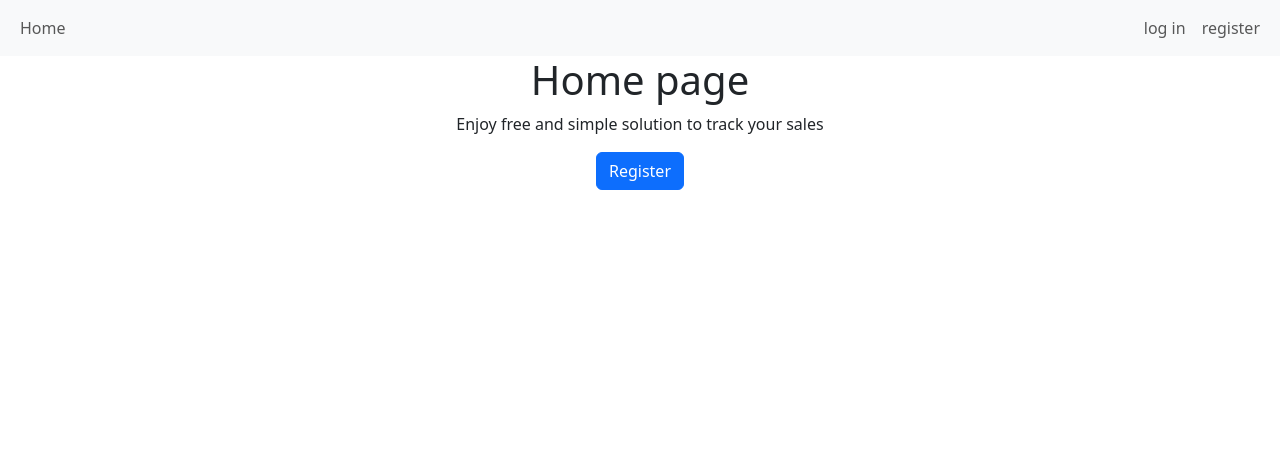
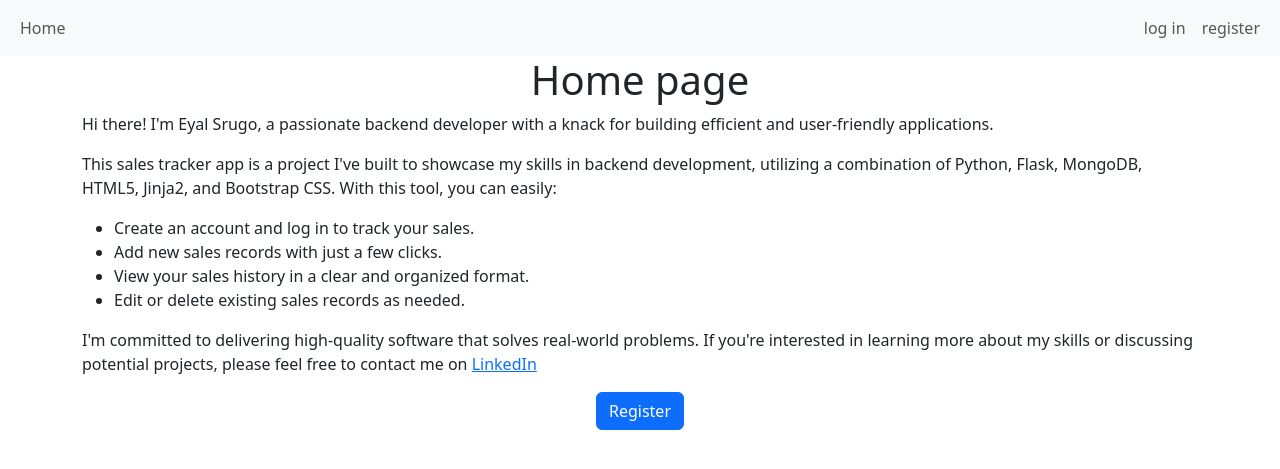
Before and after one commit to eyals208/Sales-Tracker, a Flask app: page / in a window 1280 px wide. Shown: the top 469 px of the page. Run offline with Flask 3, Linux system fonts and the light colour scheme.

Commit message:
add introduction to home page

```diff
--- a/sales_tracker/templates/home.html
+++ b/sales_tracker/templates/home.html
@@ -3,7 +3,22 @@
 {%- block main_content %}
 	<div class="container-xl text-center">
 		<h1 class="title">Home page</h1>
-		<p class="description">Enjoy free and simple solution to track your sales</p>
-		<a class="btn btn-primary" href=" {{ url_for('pages.register') }} " role="button">Register</a>
+		<div class="text-start">
+
+			<p>Hi there! I'm Eyal Srugo, a passionate backend developer with a knack for building efficient and user-friendly applications.</p>
+			<p>This sales tracker app is a project I've built to showcase my skills in backend development, utilizing a combination of Python, Flask, MongoDB, HTML5, Jinja2, and Bootstrap CSS. With this tool, you can easily:</p>
+			<ul>
+				<li>Create an account and log in to track your sales.</li>
+				<li>Add new sales records with just a few clicks.</li>
+				<li>View your sales history in a clear and organized format.</li>
+				<li>Edit or delete existing sales records as needed.</li>
+			</ul>
+			<p>
+				I'm committed to delivering high-quality software that solves real-world problems. If you're interested in learning more about my skills or discussing potential projects, please feel free to contact me on
+				<a href="https://www.linkedin.com/in/eyal-srugo-81a678172">LinkedIn</a>
+			</p>
+		</div>
+
+		<a class="btn btn-primary mb-2" href=" {{ url_for('pages.register') }} " role="button">Register</a>
 	</div>
 {% endblock %}
```
